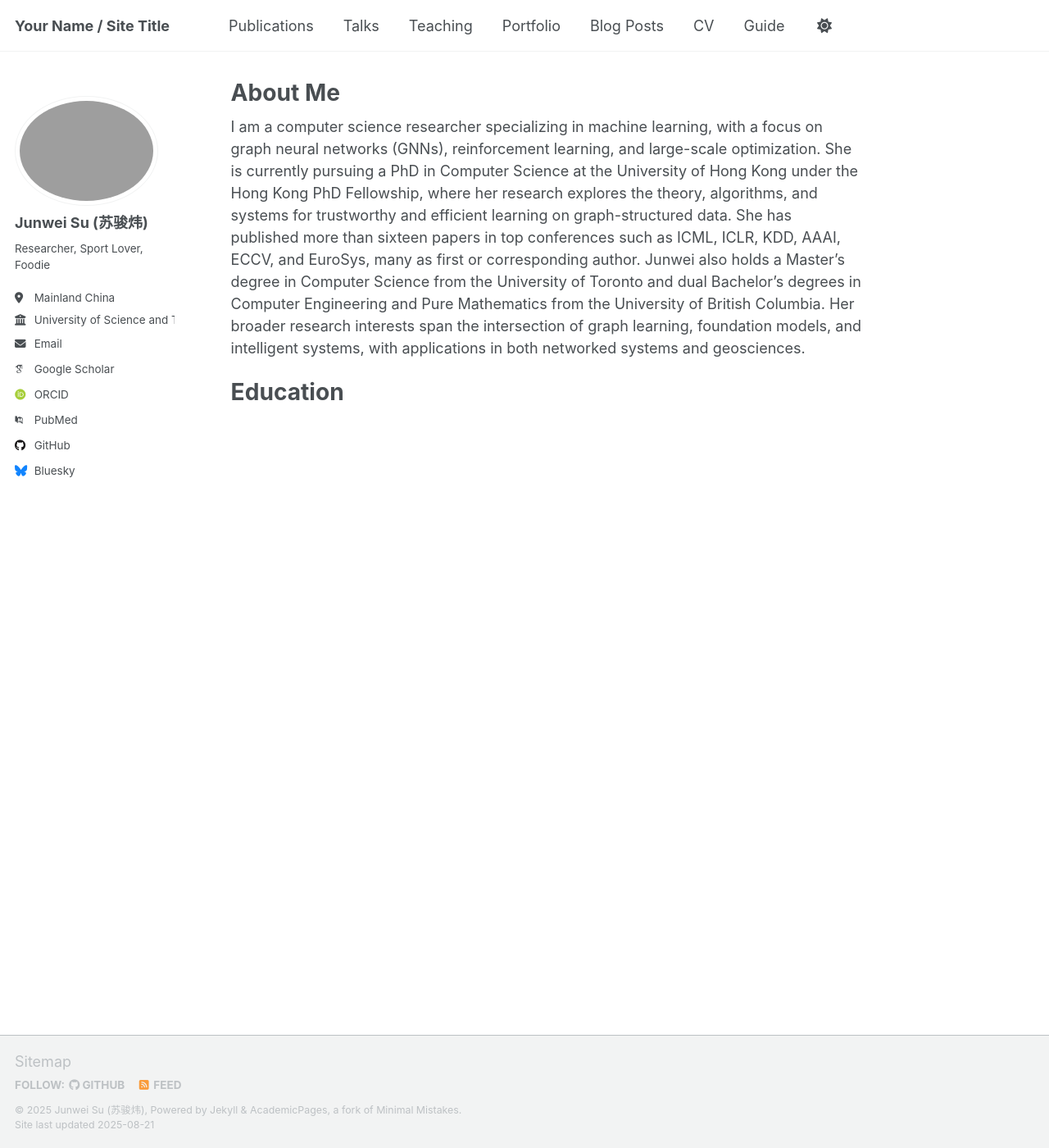
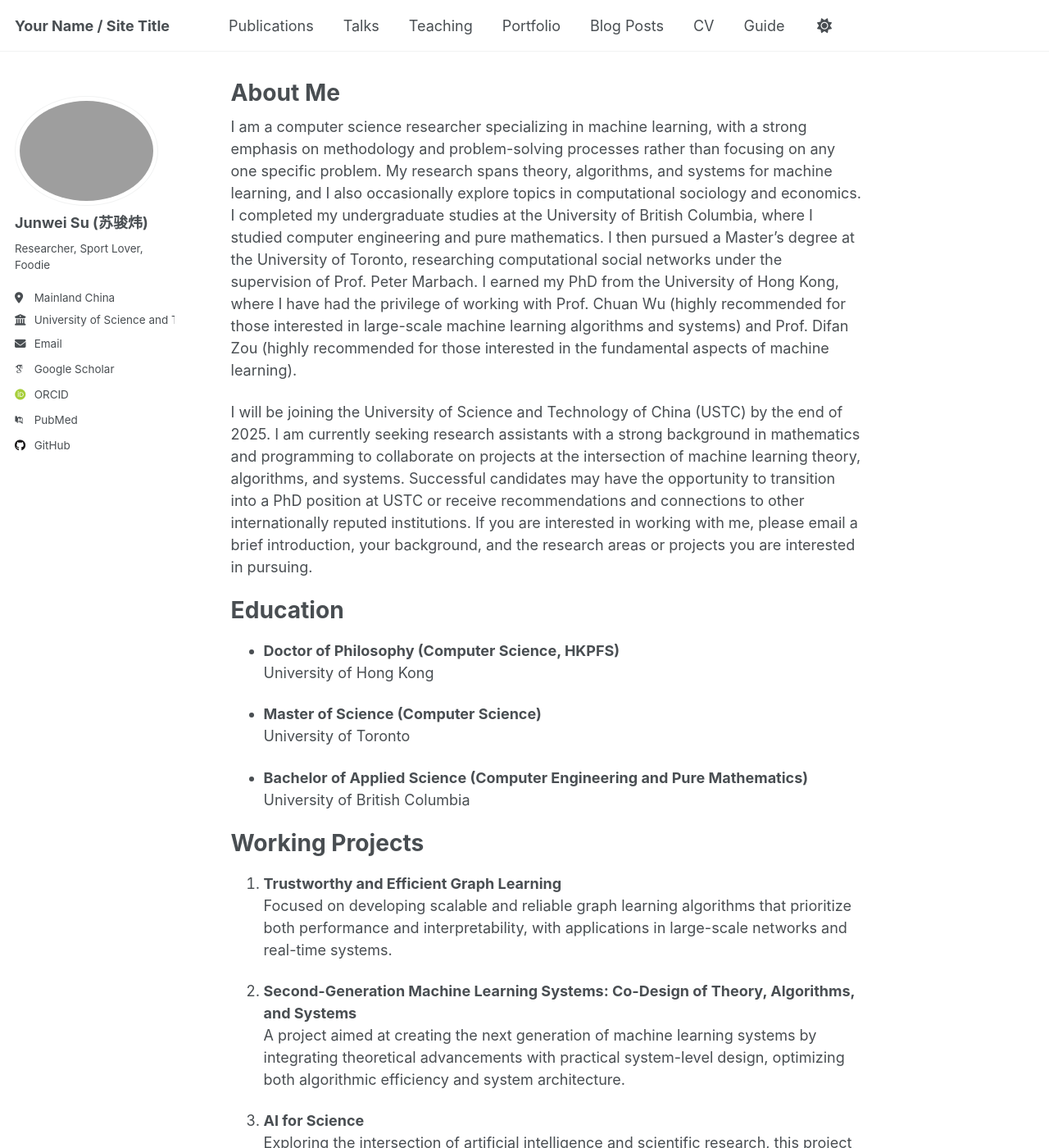
Before and after one commit to jwsu825/jwsu825.github.io, a Jekyll site: the page built from _pages/about.md, in a window 1280 px wide and 1400 px high. Shown: the whole window at 82% size. Built offline with Jekyll 4.4.1, drawn with Linux system fonts in a browser that asks for light colours; some web fonts are replaced; a script that is not in the unit is left out; some of the changed text lies outside the part shown.

Commit message:
pushing update

```diff
--- a/_config.yml
+++ b/_config.yml
@@ -53,7 +53,7 @@ author:
 
   # Social media
   artstation       : # Username
-  bluesky          : "bsky.app" # Replace this with you Bluesky username
+  # bluesky          : "bsky.app" # Replace this with you Bluesky username
   facebook         : # Username
   flickr           : # Username
   foursquare       : # Username
--- a/_pages/about.md
+++ b/_pages/about.md
@@ -7,10 +7,34 @@ redirect_from:
   - /about.html
 ---
 
-I am a computer science researcher specializing in machine learning, with a focus on graph neural networks (GNNs), reinforcement learning, and large-scale optimization. She is currently pursuing a PhD in Computer Science at the University of Hong Kong under the Hong Kong PhD Fellowship, where her research explores the theory, algorithms, and systems for trustworthy and efficient learning on graph-structured data. She has published more than sixteen papers in top conferences such as ICML, ICLR, KDD, AAAI, ECCV, and EuroSys, many as first or corresponding author. Junwei also holds a Master’s degree in Computer Science from the University of Toronto and dual Bachelor’s degrees in Computer Engineering and Pure Mathematics from the University of British Columbia. Her broader research interests span the intersection of graph learning, foundation models, and intelligent systems, with applications in both networked systems and geosciences.
+I am a computer science researcher specializing in machine learning, with a strong emphasis on methodology and problem-solving processes rather than focusing on any one specific problem. My research spans theory, algorithms, and systems for machine learning, and I also occasionally explore topics in computational sociology and economics. I completed my undergraduate studies at the University of British Columbia, where I studied computer engineering and pure mathematics. I then pursued a Master's degree at the University of Toronto, researching computational social networks under the supervision of Prof. Peter Marbach. I earned my PhD from the University of Hong Kong, where I have had the privilege of working with Prof. Chuan Wu (highly recommended for those interested in large-scale machine learning algorithms and systems) and Prof. Difan Zou (highly recommended for those interested in the fundamental aspects of machine learning).
+
+I will be joining the University of Science and Technology of China (USTC) by the end of 2025. I am currently seeking research assistants with a strong background in mathematics and programming to collaborate on projects at the intersection of machine learning theory, algorithms, and systems. Successful candidates may have the opportunity to transition into a PhD position at USTC or receive recommendations and connections to other internationally reputed institutions. If you are interested in working with me, please email a brief introduction, your background, and the research areas or projects you are interested in pursuing.
+
 
 Education
 ======
+- **Doctor of Philosophy (Computer Science, HKPFS)**
+  University of Hong Kong
+
+- **Master of Science (Computer Science)**
+  University of Toronto
+
+- **Bachelor of Applied Science (Computer Engineering and Pure Mathematics)**
+  University of British Columbia
+
+
+
+Working Projects
+======
+1. **Trustworthy and Efficient Graph Learning**
+   Focused on developing scalable and reliable graph learning algorithms that prioritize both performance and interpretability, with applications in large-scale networks and real-time systems.
+
+2. **Second-Generation Machine Learning Systems: Co-Design of Theory, Algorithms, and Systems**
+   A project aimed at creating the next generation of machine learning systems by integrating theoretical advancements with practical system-level design, optimizing both algorithmic efficiency and system architecture.
+
+3. **AI for Science**
+   Exploring the intersection of artificial intelligence and scientific research, this project focuses on applying machine learning methods to solve complex scientific problems, ranging from computational physics to biology and environmental science.
 
 <!-- This is the front page of a website that is powered by the [Academic Pages template](https://github.com/academicpages/academicpages.github.io) and hosted on GitHub pages. [GitHub pages](https://pages.github.com) is a free service in which websites are built and hosted from code and data stored in a GitHub repository, automatically updating when a new commit is made to the repository. This template was forked from the [Minimal Mistakes Jekyll Theme](https://mmistakes.github.io/minimal-mistakes/) created by Michael Rose, and then extended to support the kinds of content that academics have: publications, talks, teaching, a portfolio, blog posts, and a dynamically-generated CV. Incidentally, these same features make it a great template for anyone that needs to show off a professional template!
 
```
